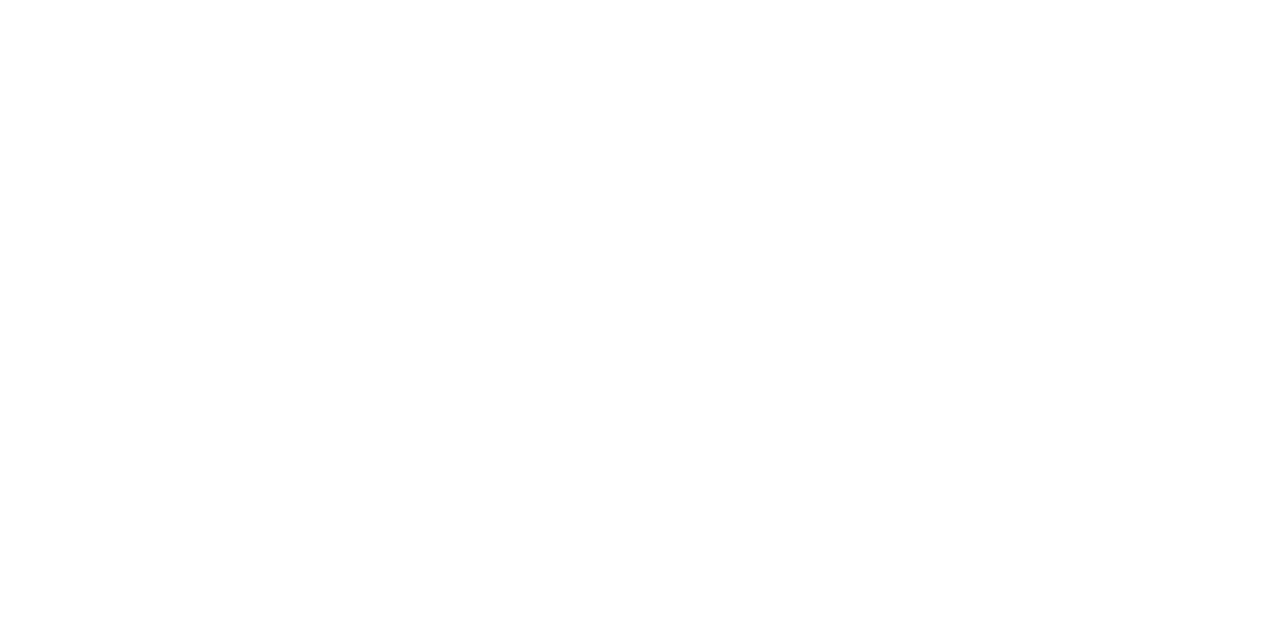
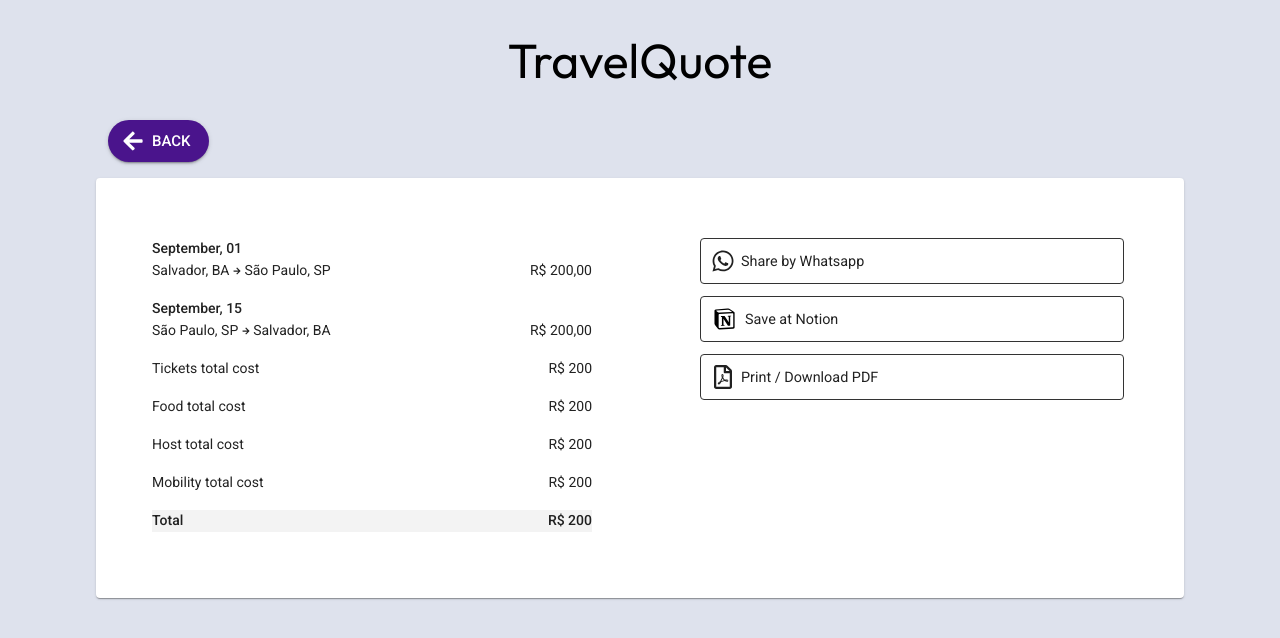
Before and after one commit to lucazweb/travelquote, a React (Vite) app: page /detail/1 in a window 1280 px wide. Before the commit this address had no page. Shown: the top 638 px of the page. Built offline with nearby package versions, Linux system fonts and the light colour scheme.

Commit message:
feat: add quote detail page and adjustments

```diff
--- a/src/domain/models.ts
+++ b/src/domain/models.ts
@@ -1,4 +1,5 @@
 export interface Quote {
+  id?: string;
   origin: string;
   destiny: string;
   ticketGoing: number;
--- a/src/main/app.tsx
+++ b/src/main/app.tsx
@@ -1,7 +1,5 @@
 import { BrowserRouter, Route, Routes } from "react-router";
-import { Home } from "../presentation/pages";
-import { QuoteForm } from "../presentation/pages/quote-form";
-import { QuoteList } from "../presentation/pages/quote-list";
+import { Home, QuoteDetail, QuoteForm, QuoteList } from "@/presentation/pages";
 
 export const App = () => {
   return (
@@ -10,6 +8,7 @@
         <Route path="/" element={<Home />} />
         <Route path="/form" element={<QuoteForm />} />
         <Route path="/list" element={<QuoteList />} />
+        <Route path="/detail/:id" element={<QuoteDetail />} />
       </Routes>
     </BrowserRouter>
   );
--- /dev/null
+++ b/src/presentation/components/share-button/index.tsx
@@ -0,0 +1,16 @@
+import type { JSX } from "react";
+import { StyledWrapper } from "./styled";
+
+interface ShareButtonProps {
+  icon: JSX.Element;
+  label: string;
+  onClick?: () => void;
+}
+
+export const ShareButton = ({ icon, label, onClick }: ShareButtonProps) => {
+  return (
+    <StyledWrapper onClick={onClick}>
+      {icon} {label}
+    </StyledWrapper>
+  );
+};
--- /dev/null
+++ b/src/presentation/components/share-button/styled.ts
@@ -0,0 +1,19 @@
+import styled from "styled-components";
+
+export const StyledWrapper = styled.div`
+  display: flex;
+  align-items: center;
+  height: 24px;
+  min-width: 250px;
+  gap: 6px;
+  font-size: 0.9rem;
+  padding: 10px;
+  font-family: "Roboto";
+  border: 1px solid #333;
+  border-radius: 4px;
+  margin: 12px;
+  cursor: pointer;
+  &:hover {
+    opacity: 0.8;
+  }
+`;
--- a/src/presentation/pages/index.ts
+++ b/src/presentation/pages/index.ts
@@ -1 +1,4 @@
 export * from "./home";
+export * from "./quote-detail";
+export * from "./quote-form";
+export * from "./quote-list";
--- /dev/null
+++ b/src/presentation/pages/quote-detail/index.tsx
@@ -0,0 +1,138 @@
+import {
+  CircleButton,
+  FullScreenLayout,
+  Logo,
+} from "@/presentation/components";
+import { Grid, Paper, Typography } from "@mui/material";
+import type { PropsWithChildren } from "react";
+import {
+  FaArrowLeft,
+  FaArrowRight,
+  FaRegFilePdf,
+  FaWhatsapp,
+} from "react-icons/fa";
+import { StyledItem, StyledList, StyledRow } from "./styled";
+import { ShareButton } from "@/presentation/components/share-button";
+import notion from "../../../assets/notion.svg";
+import { useNavigate } from "react-router";
+
+const Strong = ({ children }: PropsWithChildren) => (
+  <Typography variant="subtitle2">{children}</Typography>
+);
+
+const Text = ({ children }: PropsWithChildren) => (
+  <Typography variant="body2">{children}</Typography>
+);
+
+export const QuoteDetail = () => {
+  const navigate = useNavigate();
+
+  return (
+    <FullScreenLayout>
+      <Grid container sx={{ justifyContent: "center" }} spacing={2}>
+        <Grid container marginTop={4} direction="row">
+          <Logo />
+        </Grid>
+      </Grid>
+
+      <Grid container sx={{ justifyContent: "center" }} spacing={2}>
+        <Grid container size={10}>
+          <Grid marginTop={4} direction="row" size={10}>
+            <CircleButton
+              size="large"
+              onClick={() => navigate("/list")}
+              variant="contained"
+              startIcon={<FaArrowLeft />}
+            >
+              Back
+            </CircleButton>
+          </Grid>
+        </Grid>
+      </Grid>
+
+      <Grid
+        sx={{ justifyContent: "center" }}
+        marginLeft={12}
+        marginRight={12}
+        marginTop={2}
+      >
+        <Paper>
+          <Grid container>
+            <Grid size={6} padding={6}>
+              {/* <Typography variant="h6" component="h6">
+                Directions
+              </Typography> */}
+
+              <StyledList>
+                <StyledItem>
+                  <Strong>September, 01</Strong>
+                  <StyledRow>
+                    <Text>
+                      Salvador, BA <FaArrowRight size={8} /> São Paulo, SP
+                    </Text>
+                    <Text>R$ 200,00</Text>
+                  </StyledRow>
+                </StyledItem>
+                <StyledItem>
+                  <Strong>September, 15</Strong>
+                  <StyledRow>
+                    <Text>
+                      São Paulo, SP <FaArrowRight size={8} /> Salvador, BA
+                    </Text>
+                    <Text>R$ 200,00</Text>
+                  </StyledRow>
+                </StyledItem>
+
+                <StyledItem>
+                  <StyledRow>
+                    <Text>Tickets total cost</Text>
+                    <Text>R$ 200</Text>
+                  </StyledRow>
+                </StyledItem>
+                <StyledItem>
+                  <StyledRow>
+                    <Text>Food total cost</Text>
+                    <Text>R$ 200</Text>
+                  </StyledRow>
+                </StyledItem>
+                <StyledItem>
+                  <StyledRow>
+                    <Text>Host total cost</Text>
+                    <Text>R$ 200</Text>
+                  </StyledRow>
+                </StyledItem>
+                <StyledItem>
+                  <StyledRow>
+                    <Text>Mobility total cost</Text>
+                    <Text>R$ 200</Text>
+                  </StyledRow>
+                </StyledItem>
+
+                <StyledItem style={{ background: "#f3f3f3" }}>
+                  <StyledRow>
+                    <Strong>Total</Strong>
+                    <Strong>R$ 200</Strong>
+                  </StyledRow>
+                </StyledItem>
+              </StyledList>
+            </Grid>
+            <Grid size={6} padding={6}>
+              <ShareButton
+                icon={<FaWhatsapp size={24} />}
+                label="Share by Whatsapp"
+              />
+              <ShareButton
+                icon={<img width={28} src={notion} />}
+                label="Save at Notion"
+              />
+              <ShareButton
+                icon={<FaRegFilePdf size={24} />}
+                label="Print / Download PDF"
+              />
+            </Grid>
+          </Grid>
+        </Paper>
+      </Grid>
+    </FullScreenLayout>
+  );
+};
--- /dev/null
+++ b/src/presentation/pages/quote-detail/styled.ts
@@ -0,0 +1,18 @@
+import styled from "styled-components";
+
+export const StyledRow = styled.div`
+  display: flex;
+  justify-content: space-between;
+`;
+
+export const StyledList = styled.ul`
+  margin: 0;
+  padding: 12px 0 0 8px;
+`;
+
+export const StyledItem = styled.li`
+  list-style: none;
+  margin-bottom: 18px;
+  display: flex;
+  flex-direction: column;
+`;
--- a/src/presentation/pages/quote-list/index.tsx
+++ b/src/presentation/pages/quote-list/index.tsx
@@ -61,7 +61,12 @@
 
       <Grid container sx={{ justifyContent: "center" }} marginTop={3}>
         <Grid size={10} spacing={2}>
-          <QuotesTable data={rows} onClickRow={(row) => console.log(row)} />
+          <QuotesTable
+            data={rows}
+            onClickRow={(row) => {
+              navigate(`/detail/${row.id}`);
+            }}
+          />
         </Grid>
       </Grid>
     </FullScreenLayout>
```
Also changed, not shown: src/assets/notion.svg (added).
